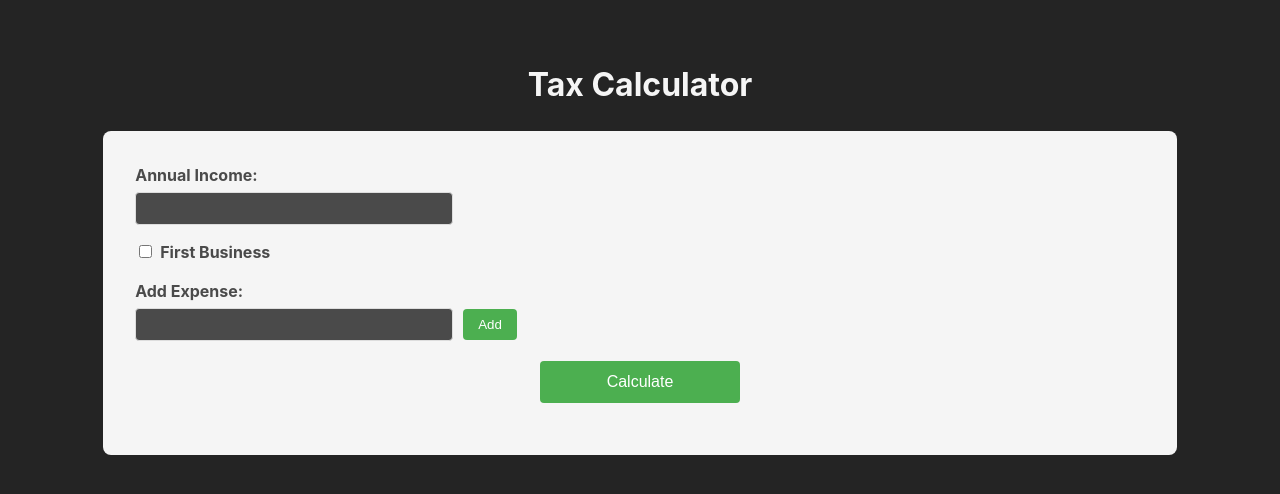
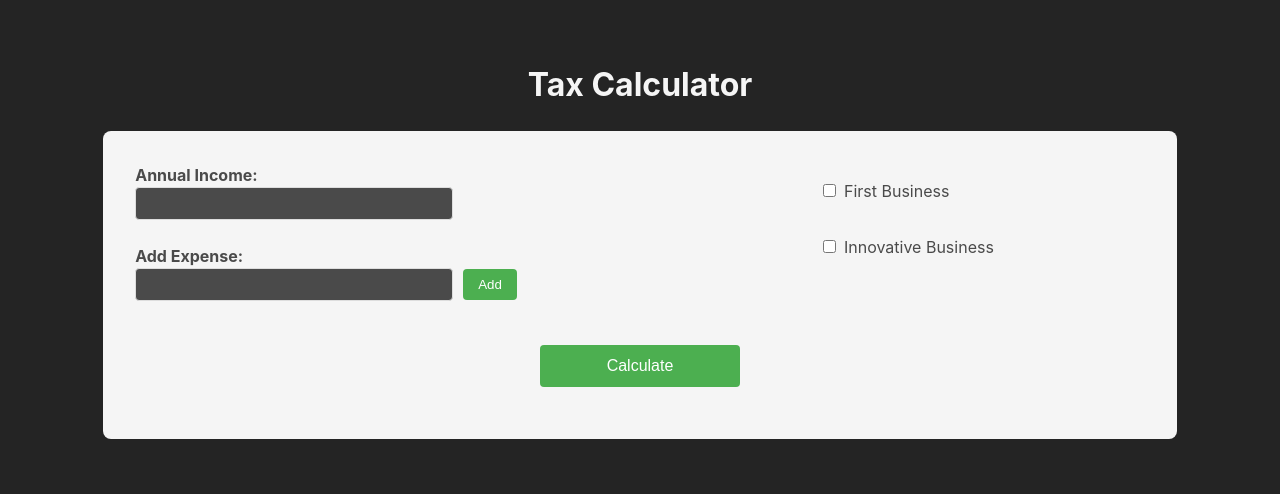
Before and after one commit to mo-hai/TaxTime, a React (Vite) app: page / in a window 1280 px wide. Shown: the top 494 px of the page. Built offline with nearby package versions, Linux system fonts and the light colour scheme.

Commit message:
Move checkboxes to the right side

```diff
--- a/src/App.css
+++ b/src/App.css
@@ -20,15 +20,32 @@ h1 {
 }
 
 .input-group {
-  margin-bottom: 15px;
+  margin-bottom: 1.5rem;
   width: 100%;
 }
 
 .input-group label {
   display: block;
-  margin-bottom: 5px;
+  margin-bottom: 0px;
   font-weight: bold;
   color: #4a4a4a;
+}
+
+.checkbox-group {
+  display: flex;
+  align-items: center;
+  margin-bottom: 1rem;
+  color: #4a4a4a;
+}
+
+.checkbox-group label {
+  display: flex;
+  align-items: center;
+  cursor: pointer;
+}
+
+.checkbox-group input[type="checkbox"] {
+  margin-right: 0.5rem;
 }
 
 input[type="number"] {
@@ -110,6 +127,24 @@ button:hover {
   color: #2e7d32;
 }
 
+.input-layout {
+  display: flex;
+  gap: 2rem;
+  margin-bottom: 1rem;
+}
+
+.input-left {
+  flex: 2;
+}
+
+.input-right {
+  flex: 1;
+  display: flex;
+  flex-direction: column;
+  gap: 1rem;
+  padding-top: 1rem;
+}
+
 @media (min-width: 768px) {
   .tax-calculator {
     padding: 2rem;
@@ -123,3 +158,14 @@ button:hover {
     padding: 2rem;
   }
 }
+
+@media (max-width: 768px) {
+  .input-layout {
+    flex-direction: column;
+    gap: 1rem;
+  }
+
+  .input-right {
+    padding-top: 0;
+  }
+}
--- a/src/components/InputSection.jsx
+++ b/src/components/InputSection.jsx
@@ -4,6 +4,7 @@ const InputSection = ({ onCalculate }) => {
   const [formData, setFormData] = useState({
     annualIncome: '',
     isFirstBusiness: false,
+    isInnovativeBusiness: false,
     expenses: []
   })
   const [newExpense, setNewExpense] = useState('')
@@ -22,12 +23,15 @@ const InputSection = ({ onCalculate }) => {
     onCalculate({
       income: Number(formData.annualIncome),
       isFirstBusiness: formData.isFirstBusiness,
+      isInnovativeBusiness: formData.isInnovativeBusiness,
       expenses: formData.expenses
     })
   }
 
   return (
     <section className="input-section">
+      <div className="input-layout">
+        <div className="input-left">
           <div className="input-group">
             <label>Annual Income:</label>
             <input
@@ -35,17 +39,6 @@ const InputSection = ({ onCalculate }) => {
               value={formData.annualIncome}
               onChange={(e) => setFormData({...formData, annualIncome: e.target.value})}
             />
-      </div>
-
-      <div className="input-group">
-        <label>
-          <input
-            type="checkbox"
-            checked={formData.isFirstBusiness}
-            onChange={(e) => setFormData({...formData, isFirstBusiness: e.target.checked})}
-          />
-          First Business
-        </label>
           </div>
 
           <div className="input-group">
@@ -68,6 +61,32 @@ const InputSection = ({ onCalculate }) => {
               </ul>
             </div>
           )}
+        </div>
+
+        <div className="input-right">
+          <div className="checkbox-group">
+            <label>
+              <input
+                type="checkbox"
+                checked={formData.isFirstBusiness}
+                onChange={(e) => setFormData({...formData, isFirstBusiness: e.target.checked})}
+              />
+              First Business
+            </label>
+          </div>
+
+          <div className="checkbox-group">
+            <label>
+              <input
+                type="checkbox"
+                checked={formData.isInnovativeBusiness}
+                onChange={(e) => setFormData({...formData, isInnovativeBusiness: e.target.checked})}
+              />
+              Innovative Business
+            </label>
+          </div>
+        </div>
+      </div>
 
       <button className="calculate-btn" onClick={handleCalculateClick}>
         Calculate
```
Lines whose indentation alone changed are shown as unchanged.
